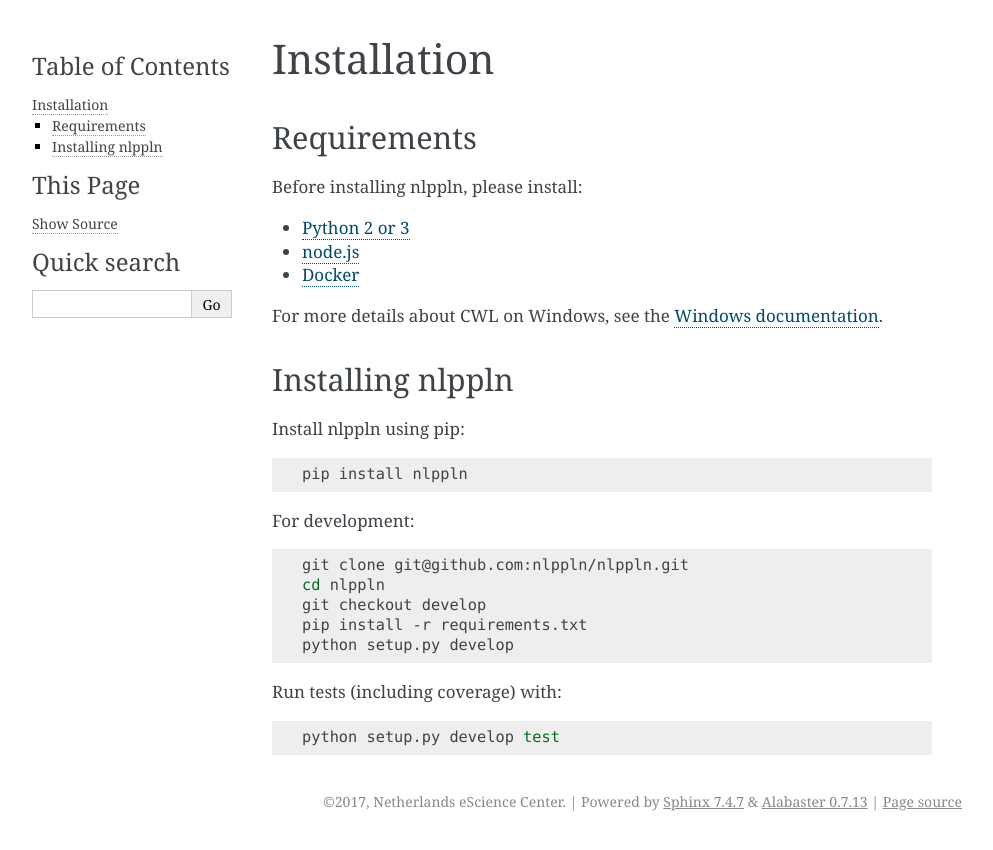
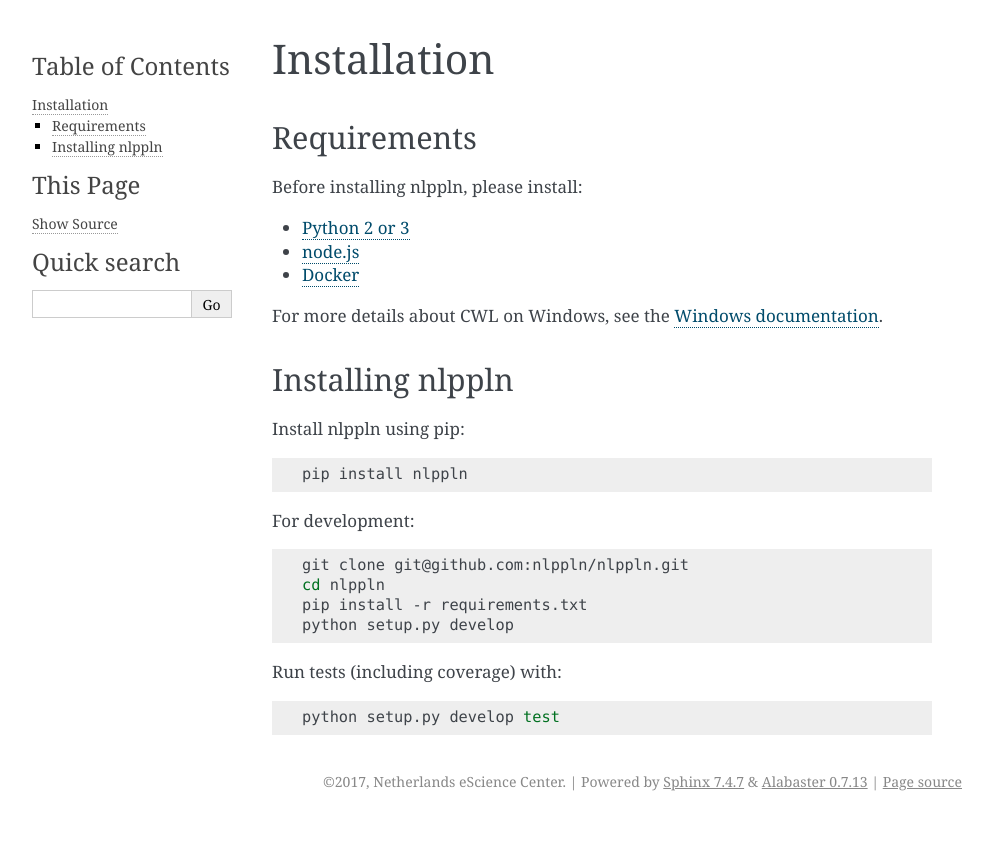
Before and after one commit to nlppln/nlppln, a Sphinx documentation site: the page built from docs/installation.rst, in a window 1280 px wide. Shown: the top 850 px of the page, without its empty margins (148-1141 px from the left). Built offline with Sphinx 7.4.7, drawn with Linux system fonts in a browser that asks for light colours; pages that are not in the unit, such as notebooks, are missing from menus.

Commit message:
Update development installation instructions
The development branch will be removed, as we use github flow as a
branching model.

```diff
--- a/docs/installation.rst
+++ b/docs/installation.rst
@@ -27,7 +27,6 @@ For development:
 
   git clone git@github.com:nlppln/nlppln.git
   cd nlppln
-  git checkout develop
   pip install -r requirements.txt
   python setup.py develop
 
```
